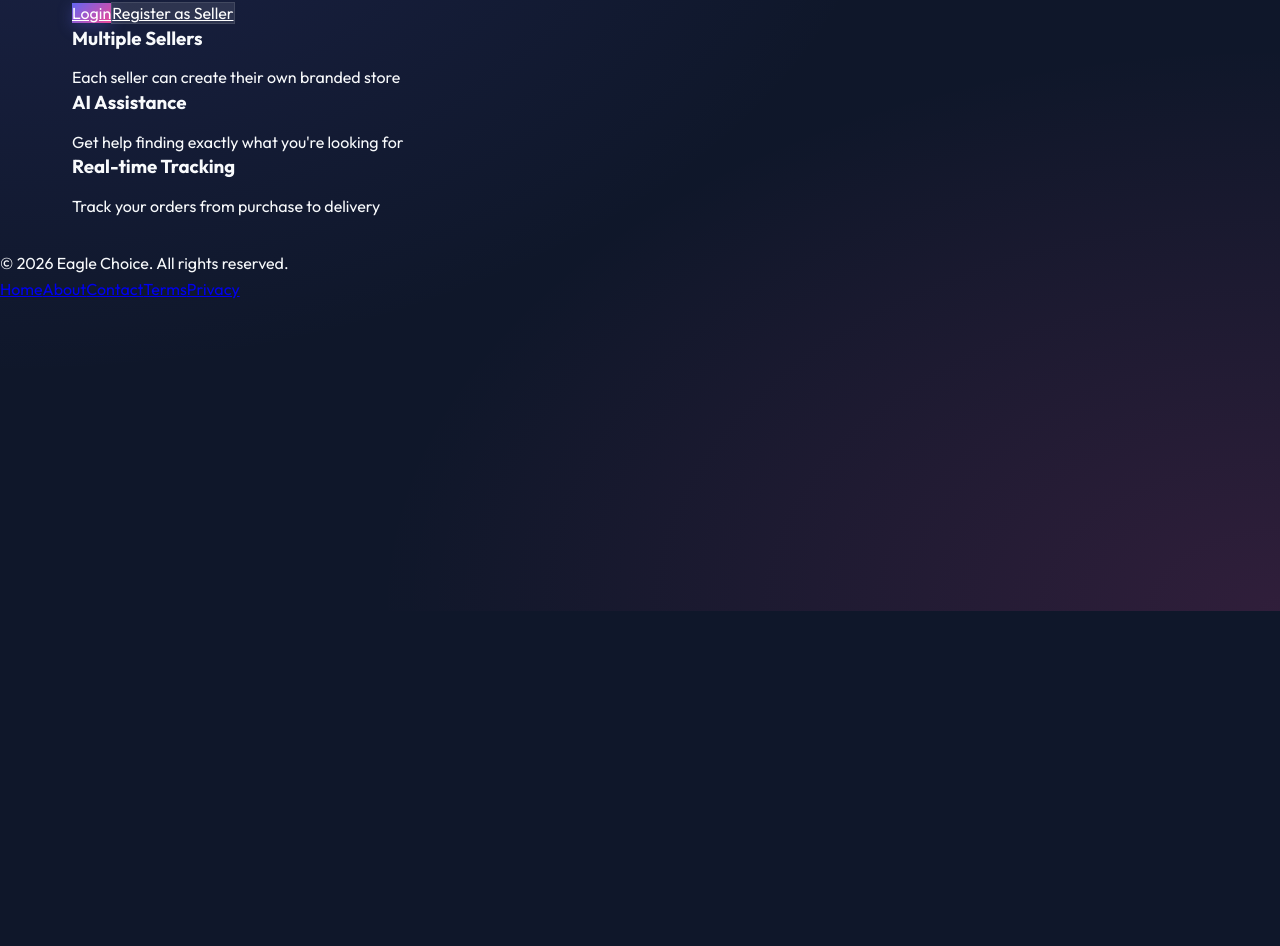
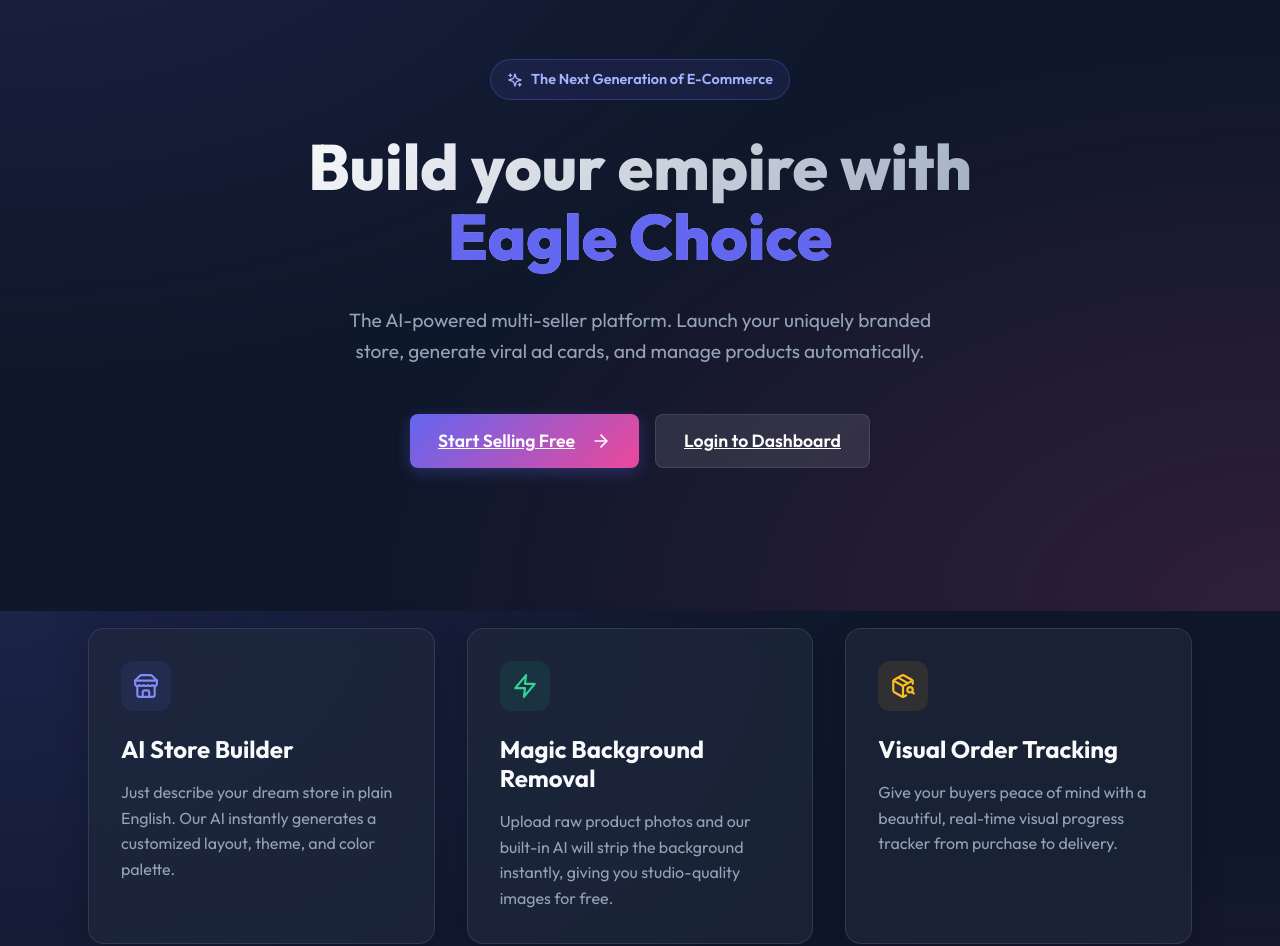
Before and after one commit to OLAg-shs/shoplifypro, a React (Vite) app in the folder client/: page / in a window 1280 px wide. Shown: the part 189-1135 px from the top of the page. Before the commit the page ends 800 px from the top, so only its background shows below. Built offline with nearby package versions, Linux system fonts and the light colour scheme.

Commit message:
style: redesign Home page with premium glassmorphism aesthetic

```diff
--- a/client/src/pages/Home.jsx
+++ b/client/src/pages/Home.jsx
@@ -1,33 +1,120 @@
 import React from 'react';
 import { Link } from 'react-router-dom';
+import { Store, Sparkles, PackageSearch, Zap, ArrowRight, ShieldCheck } from 'lucide-react';
 
 const Home = () => {
   return (
-    <div className="home">
-      <section className="hero">
-        <div className="hero-content">
-          <h1>Welcome to Eagle Choice</h1>
-          <p>Discover unique stores and products from sellers around the world</p>
-          <div className="hero-actions">
-            <Link to="/login" className="btn-primary">Login</Link>
-            <Link to="/register" className="btn-secondary">Register as Seller</Link>
-          </div>
+    <div style={{ maxWidth: '1200px', margin: '0 auto', padding: '2rem 1rem' }}>
+      {/* Hero Section */}
+      <section style={{
+        textAlign: 'center',
+        padding: '6rem 1rem',
+        display: 'flex',
+        flexDirection: 'column',
+        alignItems: 'center',
+        gap: '2rem',
+        animation: 'fadeIn 0.5s ease-out'
+      }}>
+        <div style={{
+          display: 'inline-flex',
+          alignItems: 'center',
+          gap: '8px',
+          padding: '8px 16px',
+          background: 'rgba(99, 102, 241, 0.1)',
+          border: '1px solid rgba(99, 102, 241, 0.3)',
+          borderRadius: '2rem',
+          color: '#a5b4fc',
+          fontWeight: '600',
+          fontSize: '0.9rem'
+        }}>
+          <Sparkles size={16} />
+          <span>The Next Generation of E-Commerce</span>
+        </div>
+
+        <h1 style={{
+          fontSize: '4rem',
+          fontWeight: '800',
+          lineHeight: '1.1',
+          margin: 0,
+          background: 'linear-gradient(135deg, #fff 0%, #94a3b8 100%)',
+          WebkitBackgroundClip: 'text',
+          WebkitTextFillColor: 'transparent',
+          maxWidth: '800px'
+        }}>
+          Build your empire with <span style={{ color: 'var(--primary)', WebkitTextFillColor: 'initial' }}>Eagle Choice</span>
+        </h1>
+
+        <p style={{
+          fontSize: '1.2rem',
+          color: 'var(--text-muted)',
+          maxWidth: '600px',
+          lineHeight: '1.6',
+          margin: 0
+        }}>
+          The AI-powered multi-seller platform. Launch your uniquely branded store, generate viral ad cards, and manage products automatically.
+        </p>
+
+        <div style={{ display: 'flex', gap: '1rem', marginTop: '1rem' }}>
+          <Link to="/register" className="btn btn-primary" style={{ padding: '12px 28px', fontSize: '1.1rem' }}>
+            Start Selling Free <ArrowRight size={20} style={{ marginLeft: '8px' }} />
+          </Link>
+          <Link to="/login" className="btn btn-secondary" style={{ padding: '12px 28px', fontSize: '1.1rem' }}>
+            Login to Dashboard
+          </Link>
         </div>
       </section>
 
-      <section className="features">
-        <div className="feature-card">
-          <h3>Multiple Sellers</h3>
-          <p>Each seller can create their own branded store</p>
+      {/* Features Grid */}
+      <section style={{
+        display: 'grid',
+        gridTemplateColumns: 'repeat(auto-fit, minmax(300px, 1fr))',
+        gap: '2rem',
+        marginTop: '4rem'
+      }}>
+        {/* Feature 1 */}
+        <div className="glass-panel" style={{ padding: '2rem', transition: 'transform 0.3s ease', cursor: 'default' }} onMouseOver={e => e.currentTarget.style.transform = 'translateY(-5px)'} onMouseOut={e => e.currentTarget.style.transform = 'translateY(0)'}>
+          <div style={{ width: '50px', height: '50px', borderRadius: '12px', background: 'rgba(99, 102, 241, 0.1)', display: 'flex', alignItems: 'center', justifyContent: 'center', marginBottom: '1.5rem', color: '#818cf8' }}>
+            <Store size={26} />
+          </div>
+          <h3 style={{ fontSize: '1.5rem', marginBottom: '1rem' }}>AI Store Builder</h3>
+          <p style={{ color: 'var(--text-muted)', lineHeight: '1.6' }}>
+            Just describe your dream store in plain English. Our AI instantly generates a customized layout, theme, and color palette.
+          </p>
         </div>
-        <div className="feature-card">
-          <h3>AI Assistance</h3>
-          <p>Get help finding exactly what you're looking for</p>
+
+        {/* Feature 2 */}
+        <div className="glass-panel" style={{ padding: '2rem', transition: 'transform 0.3s ease', cursor: 'default' }} onMouseOver={e => e.currentTarget.style.transform = 'translateY(-5px)'} onMouseOut={e => e.currentTarget.style.transform = 'translateY(0)'}>
+          <div style={{ width: '50px', height: '50px', borderRadius: '12px', background: 'rgba(16, 185, 129, 0.1)', display: 'flex', alignItems: 'center', justifyContent: 'center', marginBottom: '1.5rem', color: '#34d399' }}>
+            <Zap size={26} />
+          </div>
+          <h3 style={{ fontSize: '1.5rem', marginBottom: '1rem' }}>Magic Background Removal</h3>
+          <p style={{ color: 'var(--text-muted)', lineHeight: '1.6' }}>
+            Upload raw product photos and our built-in AI will strip the background instantly, giving you studio-quality images for free.
+          </p>
         </div>
-        <div className="feature-card">
-          <h3>Real-time Tracking</h3>
-          <p>Track your orders from purchase to delivery</p>
+
+        {/* Feature 3 */}
+        <div className="glass-panel" style={{ padding: '2rem', transition: 'transform 0.3s ease', cursor: 'default' }} onMouseOver={e => e.currentTarget.style.transform = 'translateY(-5px)'} onMouseOut={e => e.currentTarget.style.transform = 'translateY(0)'}>
+          <div style={{ width: '50px', height: '50px', borderRadius: '12px', background: 'rgba(245, 158, 11, 0.1)', display: 'flex', alignItems: 'center', justifyContent: 'center', marginBottom: '1.5rem', color: '#fbbf24' }}>
+            <PackageSearch size={26} />
+          </div>
+          <h3 style={{ fontSize: '1.5rem', marginBottom: '1rem' }}>Visual Order Tracking</h3>
+          <p style={{ color: 'var(--text-muted)', lineHeight: '1.6' }}>
+            Give your buyers peace of mind with a beautiful, real-time visual progress tracker from purchase to delivery.
+          </p>
         </div>
+      </section>
+
+      {/* Trust Section */}
+      <section style={{ marginTop: '6rem', textAlign: 'center', padding: '4rem 2rem', background: 'rgba(15,23,42,0.4)', borderRadius: '24px', border: '1px solid var(--glass-border)' }}>
+        <ShieldCheck size={48} style={{ color: 'var(--primary)', marginBottom: '1.5rem' }} />
+        <h2 style={{ fontSize: '2.5rem', marginBottom: '1rem' }}>Built for scale. Designed for speed.</h2>
+        <p style={{ color: 'var(--text-muted)', maxWidth: '600px', margin: '0 auto 2rem auto', fontSize: '1.1rem' }}>
+          Join the next generation of online sellers building their empires on a platform that puts design and AI first.
+        </p>
+        <Link to="/register" className="btn btn-primary" style={{ padding: '12px 32px', fontSize: '1.1rem' }}>
+          Create Your Store
+        </Link>
       </section>
     </div>
   );
```
